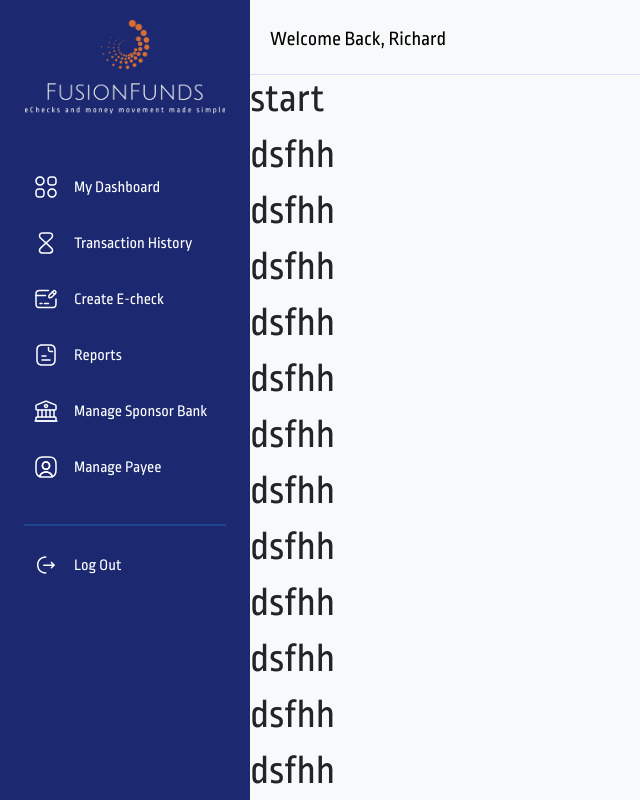
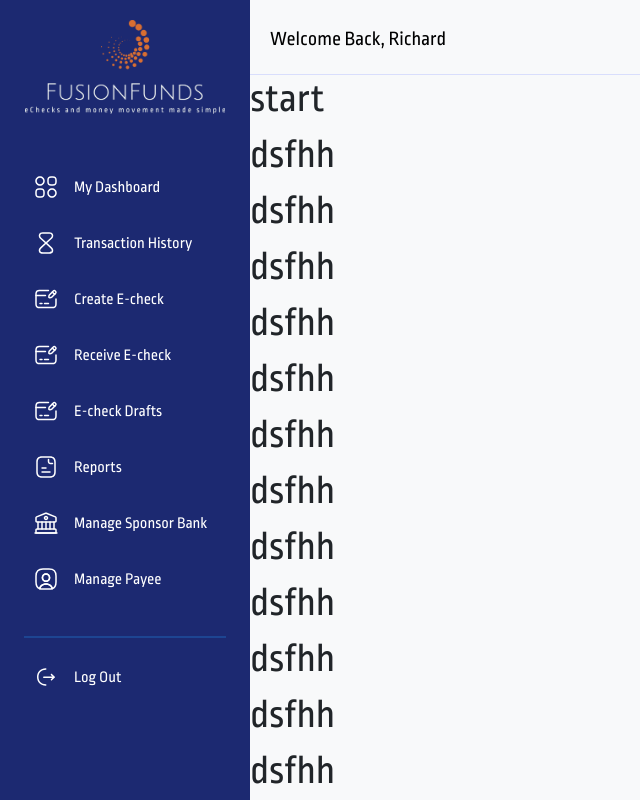
Before and after one commit to arijitf14/fusion-funds, a React (Vite) app: page /dashboard in a window 1280 px wide. Shown: the whole page, without its empty margins (0-640 px from the left). Built offline with nearby package versions, Linux system fonts and the light colour scheme.

Commit message:
Fix: Side Menu

```diff
--- a/src/components/core/CommonLayout/index.tsx
+++ b/src/components/core/CommonLayout/index.tsx
@@ -59,6 +59,8 @@ const LayoutHOC = <P extends object>(
               { icon: <Dashboard />, label: "My Dashboard", href: "#dashboard" },
               { icon: <Transaction />, label: "Transaction History", href: "#transaction-history" },
               { icon:  <Echeck/>, label: "Create E-check", href: "#create-check" },
+              { icon:  <Echeck/>, label: "Receive E-check", href: "#create-check" },
+              { icon:  <Echeck/>, label: "E-check Drafts", href: "#create-check" },
               { icon: <Reports/>, label: "Reports", href: "#reports" },
               { icon:  <Bank/>, label: "Manage Sponsor Bank", href: "#manage-sponsor-bank" },
               { icon:  <Payee/>, label: "Manage Payee", href: "#manage-payee" },
```
